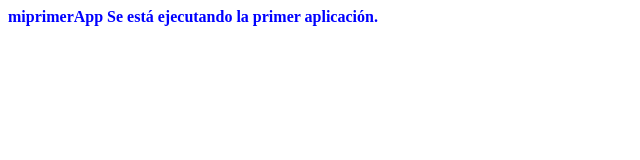
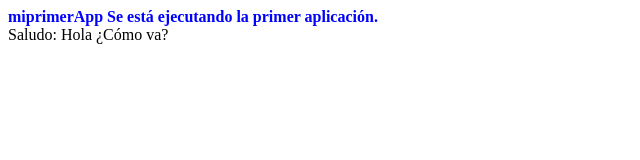
Before and after one commit to ivan2003sr/CursoAngular, an Angular app: page / in a window 1280 px wide. Shown: the top 160 px of the page, without its empty margins (0-640 px from the left). Built offline with nearby package versions, Linux system fonts and the light colour scheme.

Commit message:
Video 4 finalizado.

```diff
--- a/src/app/app.component.html
+++ b/src/app/app.component.html
@@ -334,6 +334,9 @@
     </svg>
   -->
     <span style="color:blue; font-weight: bolder;">{{ title }} Se está ejecutando la primer aplicación.</span>
+    <br/>
+
+    <span>Saludo: {{saludo}}</span>
 <!--
     <svg id="rocket-smoke" alt="Rocket Ship Smoke" xmlns="http://www.w3.org/2000/svg" width="516.119" height="1083.632" viewBox="0 0 516.119 1083.632">
       <path id="Path_40" data-name="Path 40" d="M644.6,141S143.02,215.537,147.049,870.207s342.774,201.755,342.774,201.755S404.659,847.213,388.815,762.2c-27.116-145.51-11.551-384.124,271.9-609.1C671.15,139.365,644.6,141,644.6,141Z" transform="translate(-147.025 -140.939)" fill="#f5f5f5"/>
--- a/src/app/app.component.ts
+++ b/src/app/app.component.ts
@@ -1,10 +1,12 @@
 import { Component } from '@angular/core';
 
 @Component({
-  selector: 'app-root',
+  selector: 'app-raiz',
   templateUrl: './app.component.html',
   styleUrls: ['./app.component.css']
 })
 export class AppComponent {
   title = 'miprimerApp';
+
+  saludo="Hola ¿Cómo va?"
 }
--- a/src/index.html
+++ b/src/index.html
@@ -8,6 +8,6 @@
   <link rel="icon" type="image/x-icon" href="favicon.ico">
 </head>
 <body>
-  <app-root></app-root>
+  <app-raiz></app-raiz>
 </body>
 </html>
```
